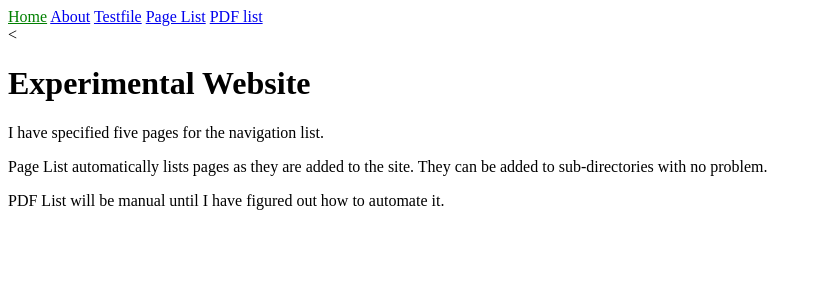
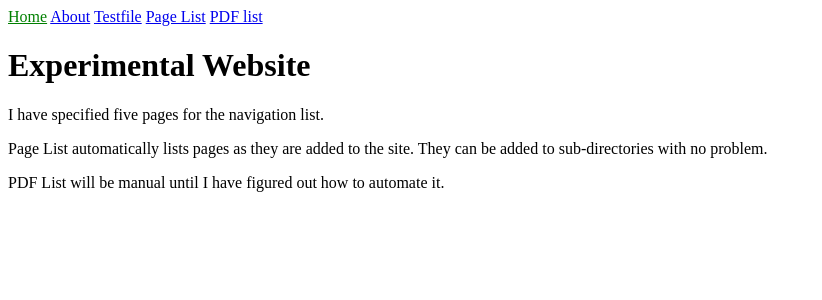
Before and after one commit to DavidMc1948/davidmc1948.github.io, a Jekyll site: the page built from index.html, in a window 1280 px wide. Shown: the top 300 px of the page, without its empty margins (0-822 px from the left). Built offline with Jekyll 4.4.1, drawn with Linux system fonts in a browser that asks for light colours.

```diff
--- a/index.html
+++ b/index.html
@@ -2,7 +2,7 @@
 layout: default
 title: Home
 ---
-    <<h1>Experimental Website</h1>
+    <h1>Experimental Website</h1>
 
 <p> I have specified five pages for the navigation list.</p>
 
```
